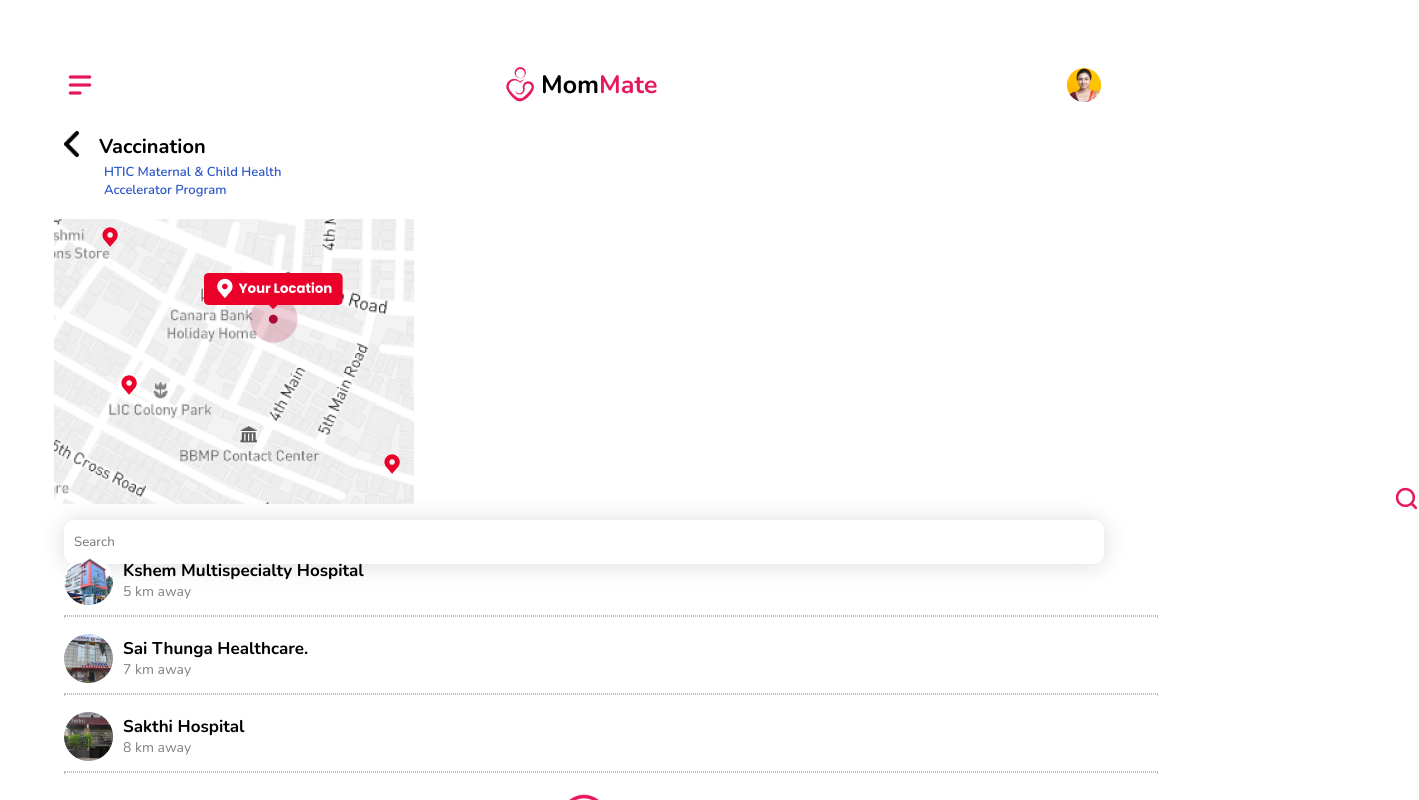
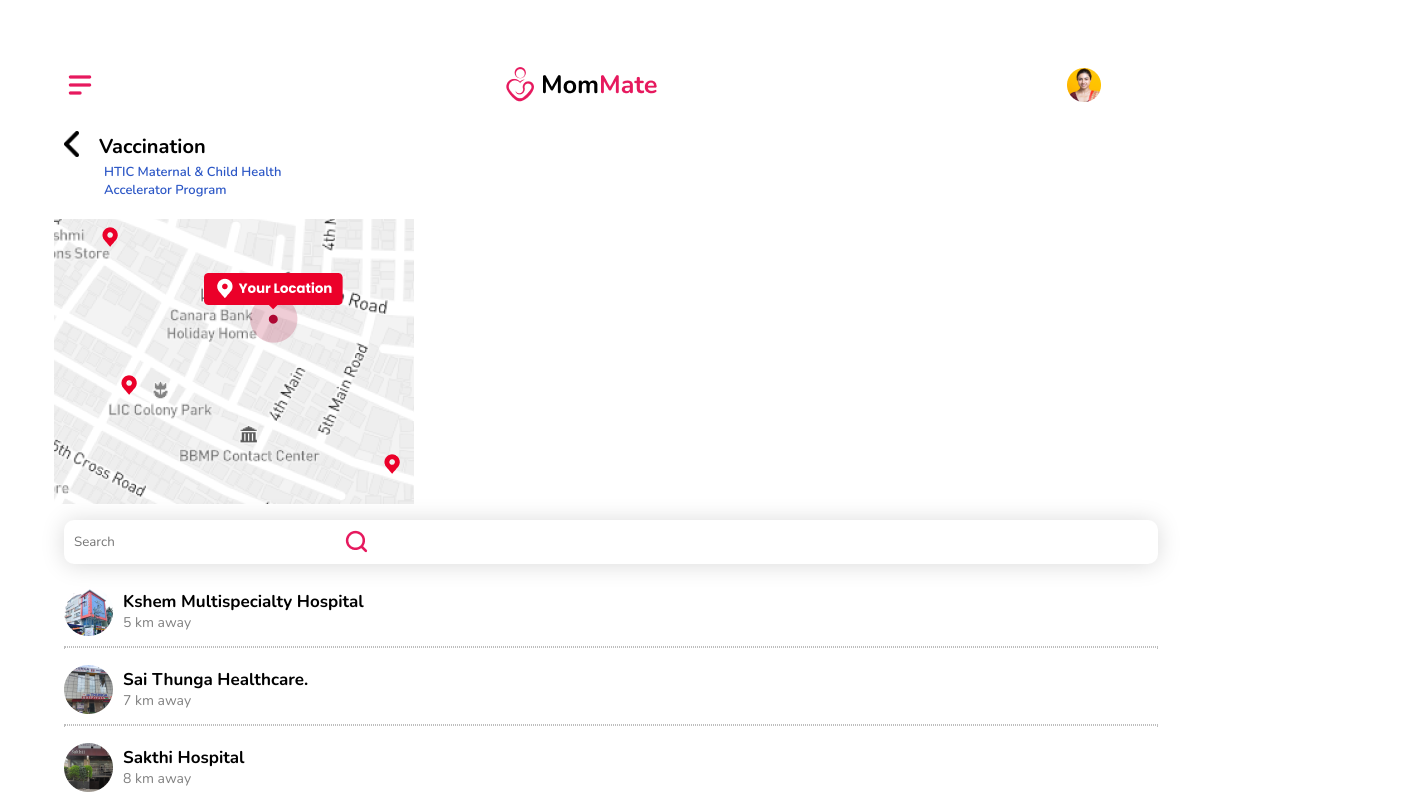
Before and after one commit to gt-selva/Mom-Mate-App-, a React (Vite) app: page /home in a window 1280 px wide. Shown: the top 800 px of the page, 1419 px wide, since content can reach past the window. Built offline with nearby package versions, Linux system fonts and the light colour scheme.

Commit message:
bug clearning

```diff
--- a/src/Components/Vaccination.css
+++ b/src/Components/Vaccination.css
@@ -38,7 +38,7 @@
     margin-top: 10px;
 }
 #vaccination-search input{
-    width: 95%;
+    width: 100%;
     height: 44px;
     border: none;
     border-radius: 10px;
@@ -46,7 +46,7 @@
 }
 #vaccination-search img{
     position: relative;
-    left: 290px;
+    left: 280px;
     top: -35px;
 }
 #vaccination-search input:focus{
```
